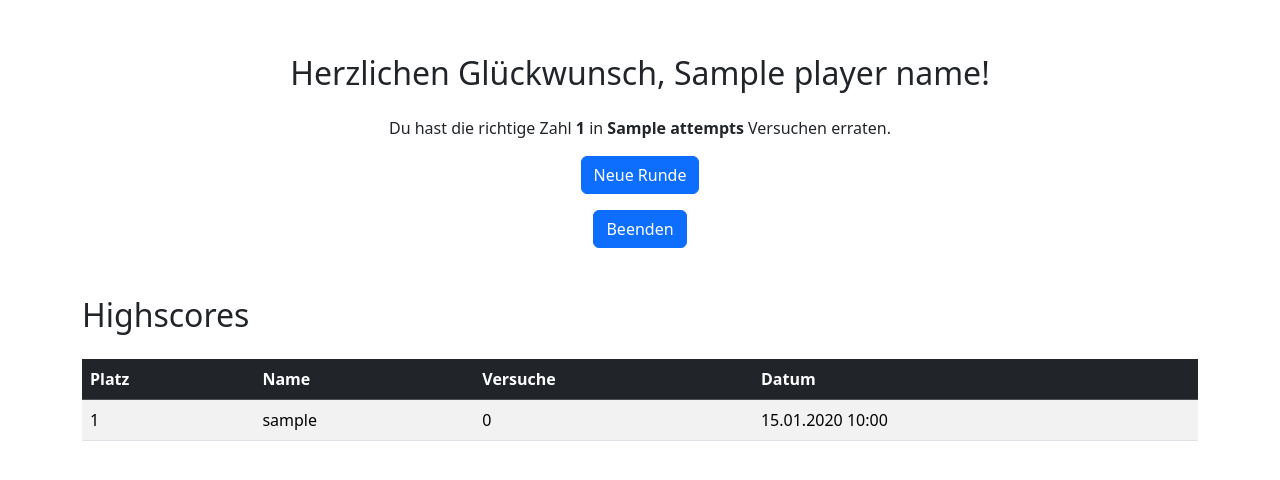
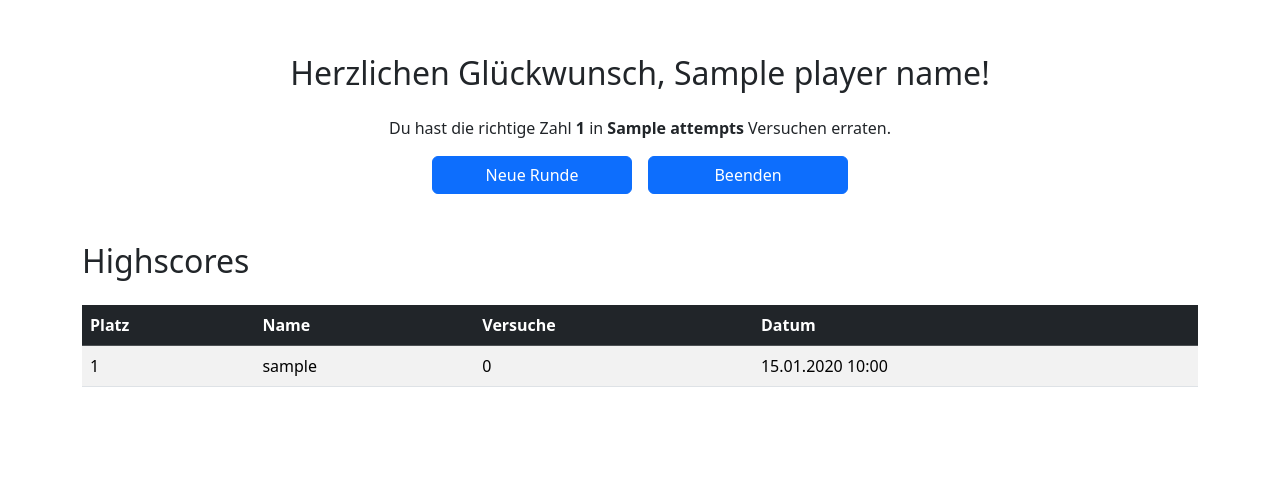
Before and after one commit to ohayentbs1/Zahlenraten, a Flask app: template templates/win.html in a window 1280 px wide. Shown: the part 66-546 px from the top of the page. Run offline with Flask 3, Linux system fonts and the light colour scheme; tables that the repository leaves empty hold one stand-in row (values such as "Sample post"); the template is opened without the code that fills it: values that come from a table or form of the project are taken from there, most other values are stand-ins (such as "Sample title", 1, 10 or a date in 2020); some libraries are stand-ins or nearby versions.

Commit message:
[STYLE]: formatted buttons on winning page

```diff
--- a/templates/win.html
+++ b/templates/win.html
@@ -4,10 +4,15 @@
 <div class="container pt-2 pb-5 text-center mt-5">
     <h2 class="mb-4">Herzlichen Glückwunsch, {{ player_name }}!</h2>
     <p>Du hast die richtige Zahl <strong>{{ target_number }}</strong> in <strong>{{ attempts }}</strong> Versuchen erraten.</p>
-    <form method="post" action="{{ url_for('new_try') }}">
-        <button type="submit" class="btn btn-primary">Neue Runde</button>
-    </form>
-    <a href="{{ url_for('index') }}" class="btn btn-primary mt-3">Beenden</a>
+    <div class="d-flex justify-content-center gap-3">
+        <form method="post" action="{{ url_for('new_try') }}">
+            <button type="submit" class="btn btn-primary"  style="width: 200px;">Neue Runde</button>
+        </form>
+
+        <form method="get" action="{{ url_for('index') }}">
+            <button type="submit" class="btn btn-primary"  style="width: 200px;">Beenden</button>
+        </form>
+    </div>
 
 </div>
 <div class="mt-top container">
```
